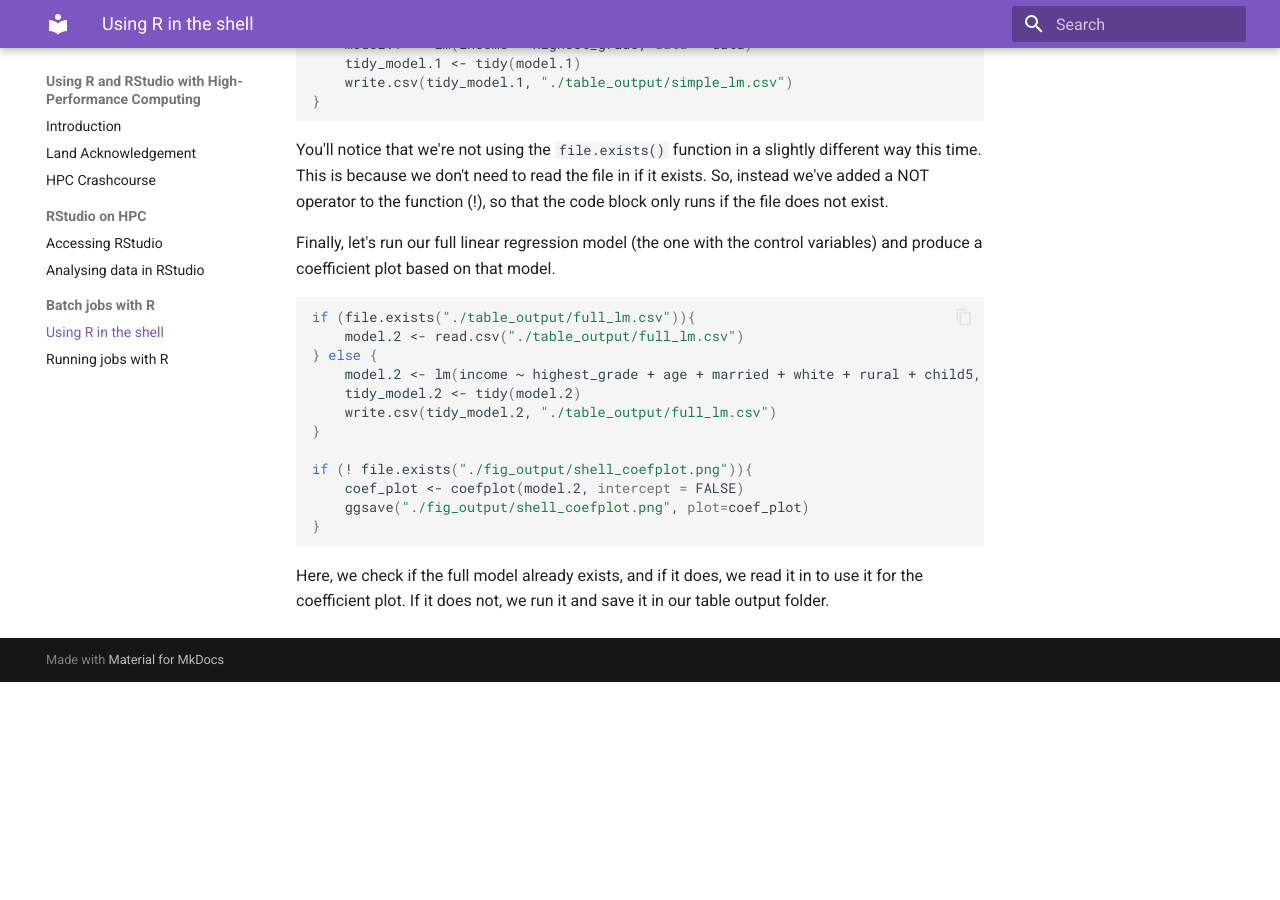
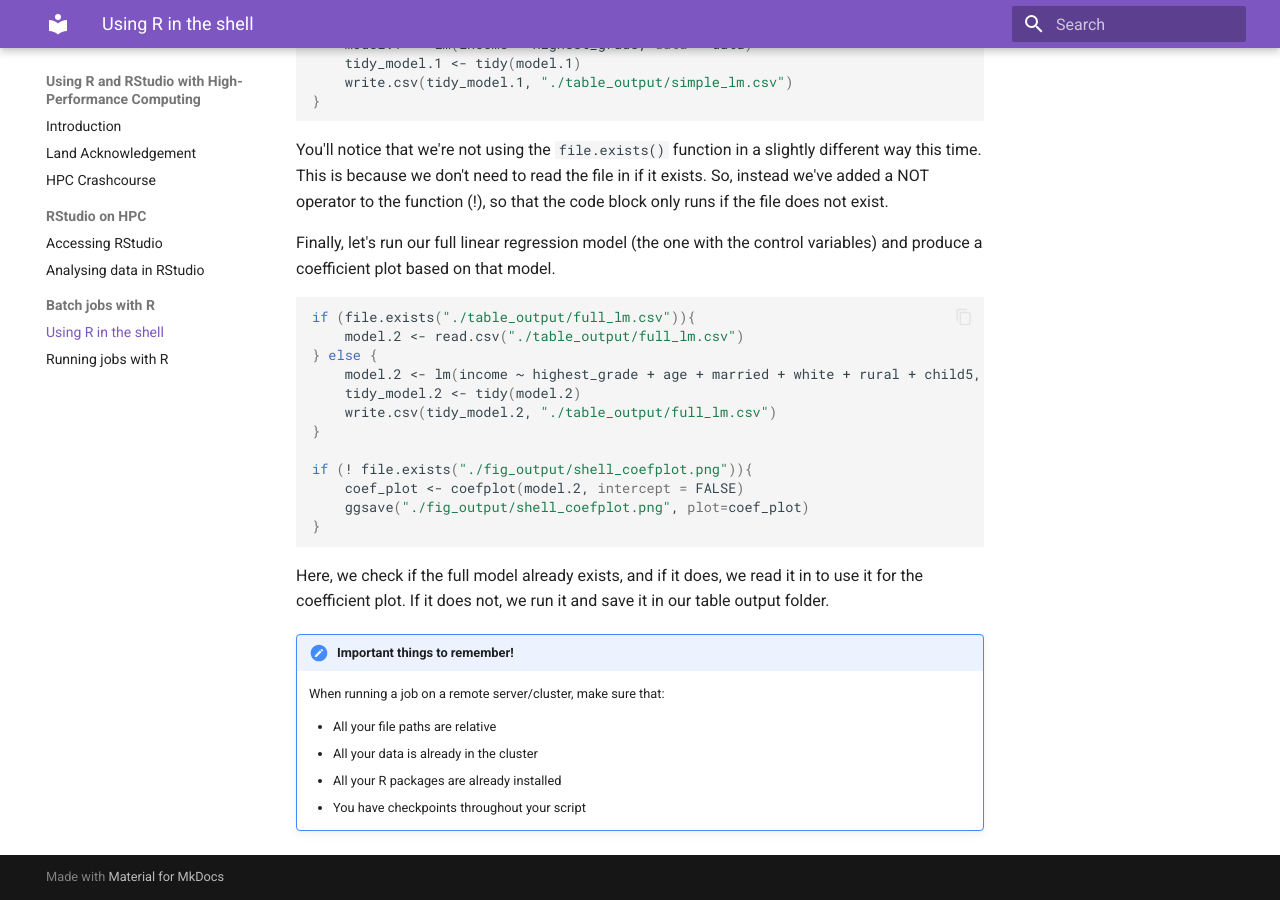
Before and after one commit to finnsdottir/hpc_r_2026, an MkDocs documentation site: the page built from docs/rscripts.md, in a window 1280 px wide and 900 px high, scrolled down 2110 px. Built offline with MkDocs 1.6.1 and Material for MkDocs 9.7.7, drawn with Linux system fonts in a browser that asks for light colours; before the commit the page ends 2792 px from its top, so only the background shows below that.

Commit message:
adding note on important things at the end

````diff
--- a/docs/rscripts.md
+++ b/docs/rscripts.md
@@ -102,3 +102,11 @@ if (! file.exists("./fig_output/shell_coefplot.png")){
 ```
 
 Here, we check if the full model already exists, and if it does, we read it in to use it for the coefficient plot. If it does not, we run it and save it in our table output folder.
+
+!!!note "Important things to remember!"
+    When running a job on a remote server/cluster, make sure that:
+
+    - All your file paths are relative
+    - All your data is already in the cluster
+    - All your R packages are already installed
+    - You have checkpoints throughout your script
````
